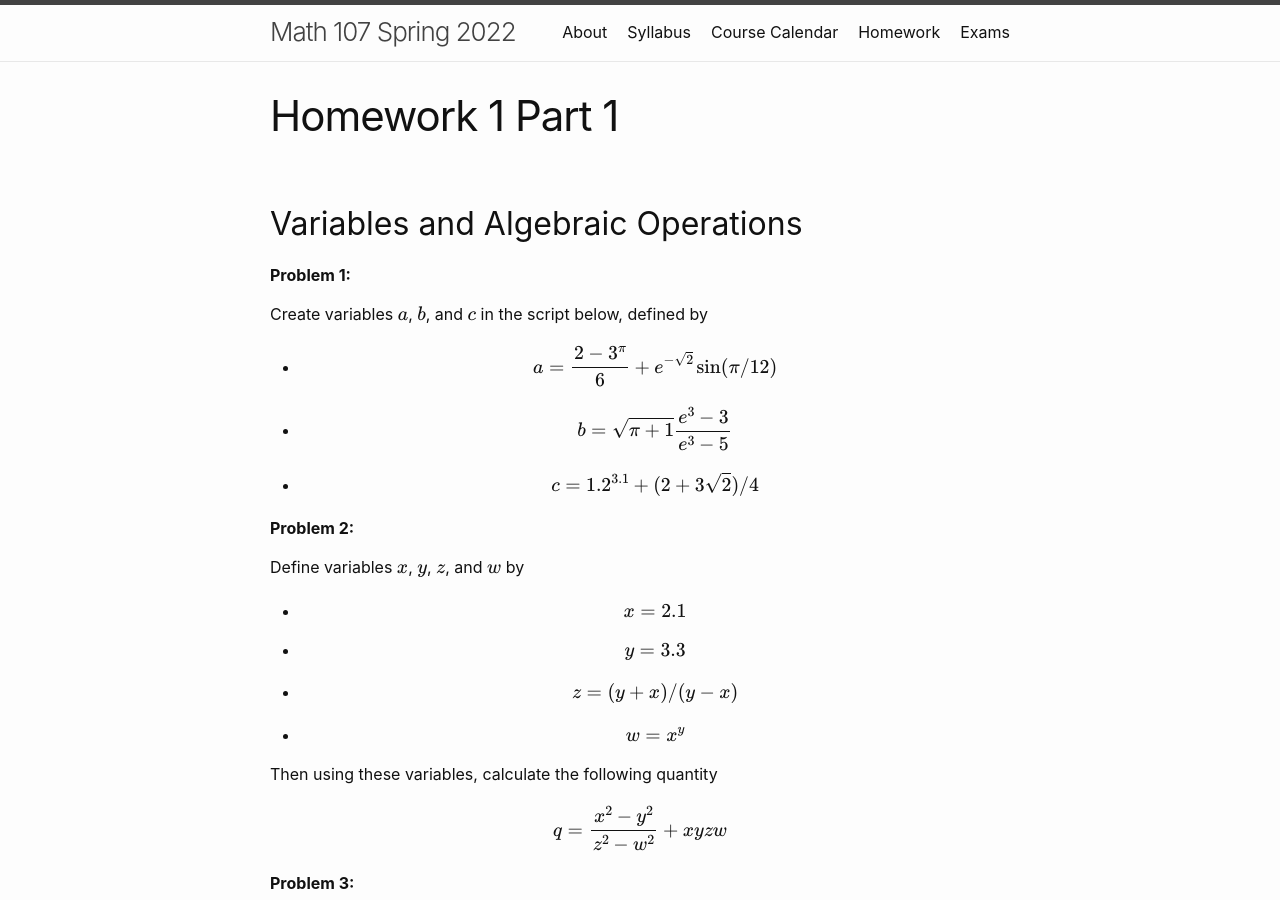
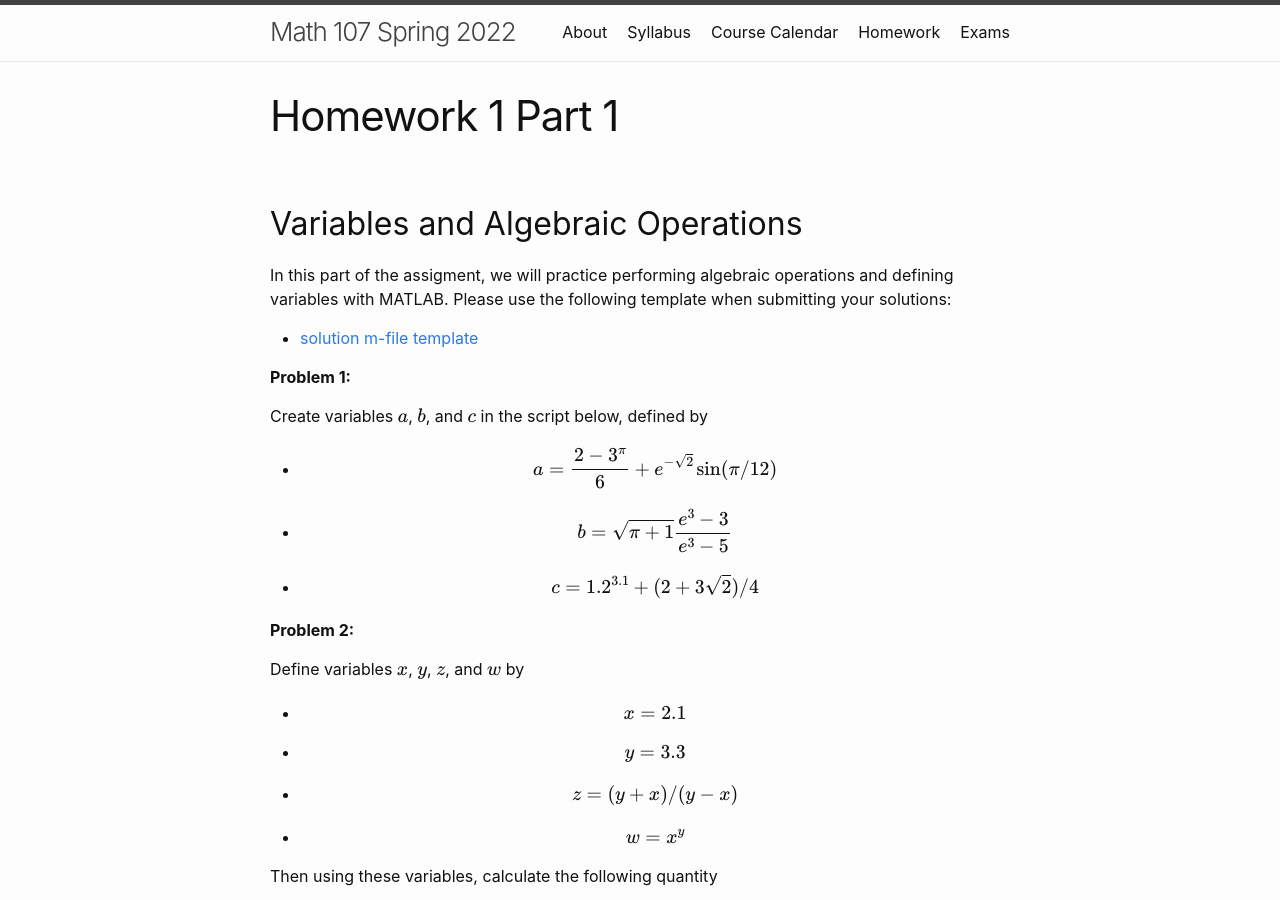
Before and after one commit to wcasper/math107spring2022, a Jekyll site: the page built from _homework/hw1/hw1-part1.md, in a window 1280 px wide and 900 px high. Built offline with Jekyll 4.4.1, drawn with Linux system fonts in a browser that asks for light colours.

Commit message:
added solution template

```diff
--- a/_homework/hw1/hw1-part1.md
+++ b/_homework/hw1/hw1-part1.md
@@ -5,6 +5,9 @@ permalink: /homework/hw1/hw1-part1
 ---
 
 ## Variables and Algebraic Operations
+In this part of the assigment, we will practice performing algebraic operations and defining variables with MATLAB.  Please use the following template when submitting your solutions:
+
+* [solution m-file template](hw1-part1.m)
 
 **Problem 1:**
 
```
